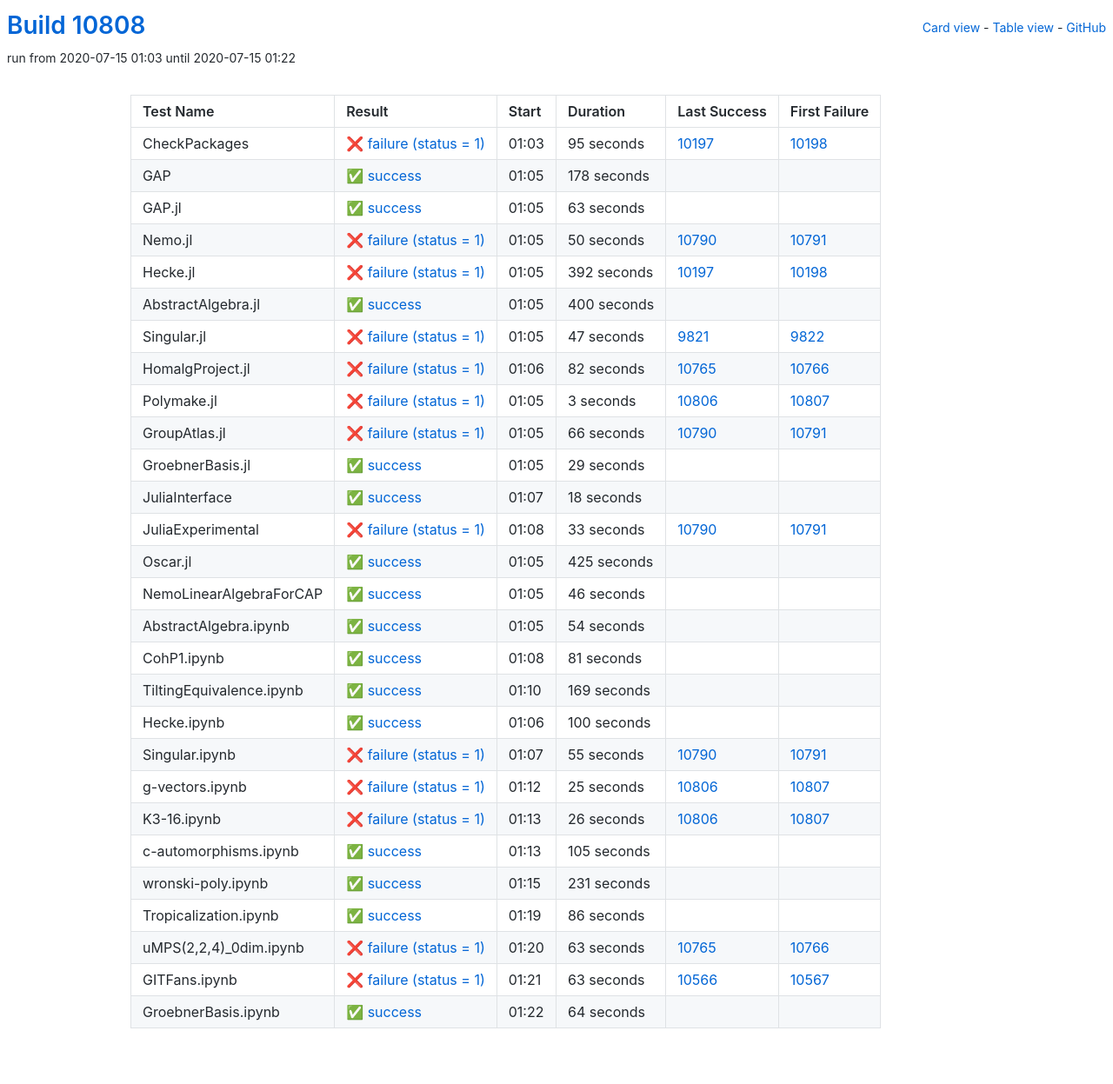
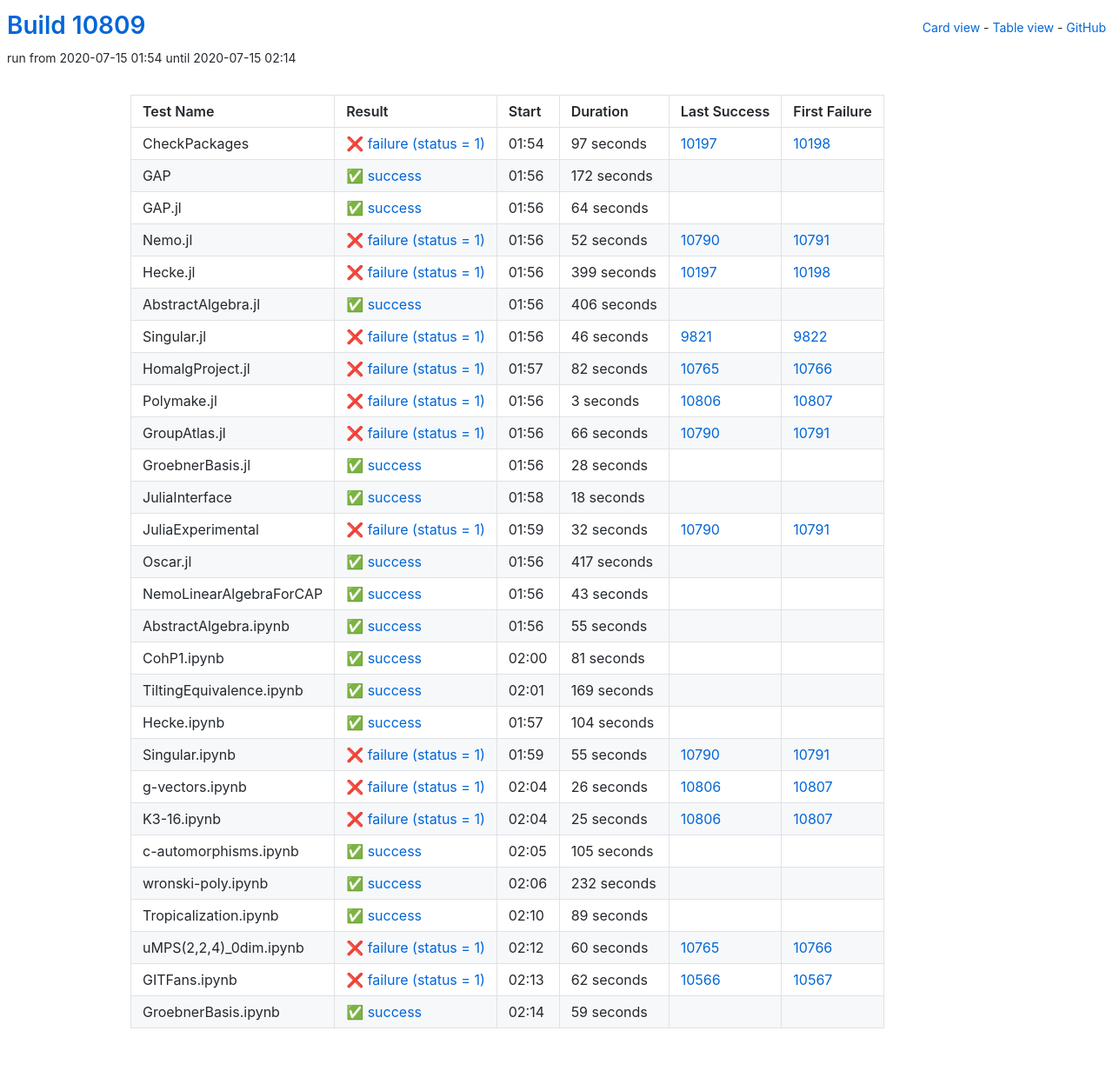
Before and after one commit to oscar-system/oscar-ci-status, a Jekyll site: the page built from table.html, in a window 1280 px wide. Shown: the whole page at 87% size. Built offline with Jekyll 4.4.1, drawn with Linux system fonts in a browser that asks for light colours.

Commit message:
Build #10809

```diff
--- a/_data/ci.yml
+++ b/_data/ci.yml
@@ -1,6 +1,6 @@
 ---
-build: 10808
-build_url: https://oscarci.mathematik.uni-kl.de/job/oscar/10808/
+build: 10809
+build_url: https://oscarci.mathematik.uni-kl.de/job/oscar/10809/
 job: oscar
 organization: oscar-system
 repo: oscar-ci-status
@@ -8,92 +8,92 @@
 tests:
 - name: CheckPackages
   id: checkpackages
-  log: https://oscarci.mathematik.uni-kl.de/job/oscar/10808/artifact/logs/build-10808/CheckPackages.log
-  start: 2020-07-15 01:03
+  log: https://oscarci.mathematik.uni-kl.de/job/oscar/10809/artifact/logs/build-10809/CheckPackages.log
+  start: 2020-07-15 01:54
   success: false
   exitcode: 1
   status: failure
-  duration: 95
+  duration: 97
   last_success: 10197
   last_success_url: https://oscarci.mathematik.uni-kl.de/job/oscar/10197/
   first_failure: 10198
   first_failure_url: https://oscarci.mathematik.uni-kl.de/job/oscar/10198/
 - name: GAP
   id: gap
-  log: https://oscarci.mathematik.uni-kl.de/job/oscar/10808/artifact/logs/build-10808/GAP.log
-  start: 2020-07-15 01:05
+  log: https://oscarci.mathematik.uni-kl.de/job/oscar/10809/artifact/logs/build-10809/GAP.log
+  start: 2020-07-15 01:56
   success: true
   exitcode: 0
   status: success
-  duration: 178
+  duration: 172
   last_success: false
   last_success_url:
   first_failure: false
   first_failure_url:
 - name: GAP.jl
   id: gap-jl
-  log: https://oscarci.mathematik.uni-kl.de/job/oscar/10808/artifact/logs/build-10808/GAP.jl.log
-  start: 2020-07-15 01:05
+  log: https://oscarci.mathematik.uni-kl.de/job/oscar/10809/artifact/logs/build-10809/GAP.jl.log
+  start: 2020-07-15 01:56
   success: true
   exitcode: 0
   status: success
-  duration: 63
+  duration: 64
   last_success: false
   last_success_url:
   first_failure: false
   first_failure_url:
 - name: Nemo.jl
   id: nemo-jl
-  log: https://oscarci.mathematik.uni-kl.de/job/oscar/10808/artifact/logs/build-10808/Nemo.jl.log
-  start: 2020-07-15 01:05
+  log: https://oscarci.mathematik.uni-kl.de/job/oscar/10809/artifact/logs/build-10809/Nemo.jl.log
+  start: 2020-07-15 01:56
   success: false
   exitcode: 1
   status: failure
-  duration: 50
+  duration: 52
   last_success: 10790
   last_success_url: https://oscarci.mathematik.uni-kl.de/job/oscar/10790/
   first_failure: 10791
   first_failure_url: https://oscarci.mathematik.uni-kl.de/job/oscar/10791/
 - name: Hecke.jl
   id: hecke-jl
-  log: https://oscarci.mathematik.uni-kl.de/job/oscar/10808/artifact/logs/build-10808/Hecke.jl.log
-  start: 2020-07-15 01:05
+  log: https://oscarci.mathematik.uni-kl.de/job/oscar/10809/artifact/logs/build-10809/Hecke.jl.log
+  start: 2020-07-15 01:56
   success: false
   exitcode: 1
   status: failure
-  duration: 392
+  duration: 399
   last_success: 10197
   last_success_url: https://oscarci.mathematik.uni-kl.de/job/oscar/10197/
   first_failure: 10198
   first_failure_url: https://oscarci.mathematik.uni-kl.de/job/oscar/10198/
 - name: AbstractAlgebra.jl
   id: abstractalgebra-jl
-  log: https://oscarci.mathematik.uni-kl.de/job/oscar/10808/artifact/logs/build-10808/AbstractAlgebra.jl.log
-  start: 2020-07-15 01:05
+  log: https://oscarci.mathematik.uni-kl.de/job/oscar/10809/artifact/logs/build-10809/AbstractAlgebra.jl.log
+  start: 2020-07-15 01:56
   success: true
   exitcode: 0
   status: success
-  duration: 400
+  duration: 406
   last_success: false
   last_success_url:
   first_failure: false
   first_failure_url:
 - name: Singular.jl
   id: singular-jl
-  log: https://oscarci.mathematik.uni-kl.de/job/oscar/10808/artifact/logs/build-10808/Singular.jl.log
-  start: 2020-07-15 01:05
+  log: https://oscarci.mathematik.uni-kl.de/job/oscar/10809/artifact/logs/build-10809/Singular.jl.log
+  start: 2020-07-15 01:56
   success: false
   exitcode: 1
   status: failure
-  duration: 47
+  duration: 46
   last_success: 9821
   last_success_url: https://oscarci.mathematik.uni-kl.de/job/oscar/9821/
   first_failure: 9822
   first_failure_url: https://oscarci.mathematik.uni-kl.de/job/oscar/9822/
 - name: HomalgProject.jl
   id: homalgproject-jl
-  log: https://oscarci.mathematik.uni-kl.de/job/oscar/10808/artifact/logs/build-10808/HomalgProject.jl.log
-  start: 2020-07-15 01:06
+  log: https://oscarci.mathematik.uni-kl.de/job/oscar/10809/artifact/logs/build-10809/HomalgProject.jl.log
+  start: 2020-07-15 01:57
   success: false
   exitcode: 1
   status: failure
@@ -104,8 +104,8 @@
   first_failure_url: https://oscarci.mathematik.uni-kl.de/job/oscar/10766/
 - name: Polymake.jl
   id: polymake-jl
-  log: https://oscarci.mathematik.uni-kl.de/job/oscar/10808/artifact/logs/build-10808/Polymake.jl.log
-  start: 2020-07-15 01:05
+  log: https://oscarci.mathematik.uni-kl.de/job/oscar/10809/artifact/logs/build-10809/Polymake.jl.log
+  start: 2020-07-15 01:56
   success: false
   exitcode: 1
   status: failure
@@ -116,8 +116,8 @@
   first_failure_url: https://oscarci.mathematik.uni-kl.de/job/oscar/10807/
 - name: GroupAtlas.jl
   id: groupatlas-jl
-  log: https://oscarci.mathematik.uni-kl.de/job/oscar/10808/artifact/logs/build-10808/GroupAtlas.jl.log
-  start: 2020-07-15 01:05
+  log: https://oscarci.mathematik.uni-kl.de/job/oscar/10809/artifact/logs/build-10809/GroupAtlas.jl.log
+  start: 2020-07-15 01:56
   success: false
   exitcode: 1
   status: failure
@@ -128,20 +128,20 @@
   first_failure_url: https://oscarci.mathematik.uni-kl.de/job/oscar/10791/
 - name: GroebnerBasis.jl
   id: groebnerbasis-jl
-  log: https://oscarci.mathematik.uni-kl.de/job/oscar/10808/artifact/logs/build-10808/GroebnerBasis.jl.log
-  start: 2020-07-15 01:05
+  log: https://oscarci.mathematik.uni-kl.de/job/oscar/10809/artifact/logs/build-10809/GroebnerBasis.jl.log
+  start: 2020-07-15 01:56
   success: true
   exitcode: 0
   status: success
-  duration: 29
+  duration: 28
   last_success: false
   last_success_url:
   first_failure: false
   first_failure_url:
 - name: JuliaInterface
   id: juliainterface
-  log: https://oscarci.mathematik.uni-kl.de/job/oscar/10808/artifact/logs/build-10808/JuliaInterface.log
-  start: 2020-07-15 01:07
+  log: https://oscarci.mathematik.uni-kl.de/job/oscar/10809/artifact/logs/build-10809/JuliaInterface.log
+  start: 2020-07-15 01:58
   success: true
   exitcode: 0
   status: success
@@ -152,56 +152,56 @@
   first_failure_url:
 - name: JuliaExperimental
   id: juliaexperimental
-  log: https://oscarci.mathematik.uni-kl.de/job/oscar/10808/artifact/logs/build-10808/JuliaExperimental.log
-  start: 2020-07-15 01:08
+  log: https://oscarci.mathematik.uni-kl.de/job/oscar/10809/artifact/logs/build-10809/JuliaExperimental.log
+  start: 2020-07-15 01:59
   success: false
   exitcode: 1
   status: failure
-  duration: 33
+  duration: 32
   last_success: 10790
   last_success_url: https://oscarci.mathematik.uni-kl.de/job/oscar/10790/
   first_failure: 10791
   first_failure_url: https://oscarci.mathematik.uni-kl.de/job/oscar/10791/
 - name: Oscar.jl
   id: oscar-jl
-  log: https://oscarci.mathematik.uni-kl.de/job/oscar/10808/artifact/logs/build-10808/Oscar.jl.log
-  start: 2020-07-15 01:05
+  log: https://oscarci.mathematik.uni-kl.de/job/oscar/10809/artifact/logs/build-10809/Oscar.jl.log
+  start: 2020-07-15 01:56
   success: true
   exitcode: 0
   status: success
-  duration: 425
+  duration: 417
   last_success: false
   last_success_url:
   first_failure: false
   first_failure_url:
 - name: NemoLinearAlgebraForCAP
   id: nemolinearalgebraforcap
-  log: https://oscarci.mathematik.uni-kl.de/job/oscar/10808/artifact/logs/build-10808/NemoLinearAlgebraForCAP.log
-  start: 2020-07-15 01:05
+  log: https://oscarci.mathematik.uni-kl.de/job/oscar/10809/artifact/logs/build-10809/NemoLinearAlgebraForCAP.log
+  start: 2020-07-15 01:56
   success: true
   exitcode: 0
   status: success
-  duration: 46
+  duration: 43
   last_success: false
   last_success_url:
   first_failure: false
   first_failure_url:
 - name: AbstractAlgebra.ipynb
   id: abstractalgebra-ipynb
-  log: https://oscarci.mathematik.uni-kl.de/job/oscar/10808/artifact/logs/build-10808/AbstractAlgebra.ipynb.log
-  start: 2020-07-15 01:05
+  log: https://oscarci.mathematik.uni-kl.de/job/oscar/10809/artifact/logs/build-10809/AbstractAlgebra.ipynb.log
+  start: 2020-07-15 01:56
   success: true
   exitcode: 0
   status: success
-  duration: 54
+  duration: 55
   last_success: false
   last_success_url:
   first_failure: false
   first_failure_url:
 - name: CohP1.ipynb
   id: cohp1-ipynb
-  log: https://oscarci.mathematik.uni-kl.de/job/oscar/10808/artifact/logs/build-10808/CohP1.ipynb.log
-  start: 2020-07-15 01:08
+  log: https://oscarci.mathematik.uni-kl.de/job/oscar/10809/artifact/logs/build-10809/CohP1.ipynb.log
+  start: 2020-07-15 02:00
   success: true
   exitcode: 0
   status: success
@@ -212,8 +212,8 @@
   first_failure_url:
 - name: TiltingEquivalence.ipynb
   id: tiltingequivalence-ipynb
-  log: https://oscarci.mathematik.uni-kl.de/job/oscar/10808/artifact/logs/build-10808/TiltingEquivalence.ipynb.log
-  start: 2020-07-15 01:10
+  log: https://oscarci.mathematik.uni-kl.de/job/oscar/10809/artifact/logs/build-10809/TiltingEquivalence.ipynb.log
+  start: 2020-07-15 02:01
   success: true
   exitcode: 0
   status: success
@@ -224,20 +224,20 @@
   first_failure_url:
 - name: Hecke.ipynb
   id: hecke-ipynb
-  log: https://oscarci.mathematik.uni-kl.de/job/oscar/10808/artifact/logs/build-10808/Hecke.ipynb.log
-  start: 2020-07-15 01:06
+  log: https://oscarci.mathematik.uni-kl.de/job/oscar/10809/artifact/logs/build-10809/Hecke.ipynb.log
+  start: 2020-07-15 01:57
   success: true
   exitcode: 0
   status: success
-  duration: 100
+  duration: 104
   last_success: false
   last_success_url:
   first_failure: false
   first_failure_url:
 - name: Singular.ipynb
   id: singular-ipynb
-  log: https://oscarci.mathematik.uni-kl.de/job/oscar/10808/artifact/logs/build-10808/Singular.ipynb.log
-  start: 2020-07-15 01:07
+  log: https://oscarci.mathematik.uni-kl.de/job/oscar/10809/artifact/logs/build-10809/Singular.ipynb.log
+  start: 2020-07-15 01:59
   success: false
   exitcode: 1
   status: failure
@@ -248,8 +248,20 @@
   first_failure_url: https://oscarci.mathematik.uni-kl.de/job/oscar/10791/
 - name: g-vectors.ipynb
   id: g-vectors-ipynb
-  log: https://oscarci.mathematik.uni-kl.de/job/oscar/10808/artifact/logs/build-10808/g-vectors.ipynb.log
-  start: 2020-07-15 01:12
+  log: https://oscarci.mathematik.uni-kl.de/job/oscar/10809/artifact/logs/build-10809/g-vectors.ipynb.log
+  start: 2020-07-15 02:04
+  success: false
+  exitcode: 1
+  status: failure
+  duration: 26
+  last_success: 10806
+  last_success_url: https://oscarci.mathematik.uni-kl.de/job/oscar/10806/
+  first_failure: 10807
+  first_failure_url: https://oscarci.mathematik.uni-kl.de/job/oscar/10807/
+- name: K3-16.ipynb
+  id: k3-16-ipynb
+  log: https://oscarci.mathematik.uni-kl.de/job/oscar/10809/artifact/logs/build-10809/K3-16.ipynb.log
+  start: 2020-07-15 02:04
   success: false
   exitcode: 1
   status: failure
@@ -258,22 +270,10 @@
   last_success_url: https://oscarci.mathematik.uni-kl.de/job/oscar/10806/
   first_failure: 10807
   first_failure_url: https://oscarci.mathematik.uni-kl.de/job/oscar/10807/
-- name: K3-16.ipynb
-  id: k3-16-ipynb
-  log: https://oscarci.mathematik.uni-kl.de/job/oscar/10808/artifact/logs/build-10808/K3-16.ipynb.log
-  start: 2020-07-15 01:13
-  success: false
-  exitcode: 1
-  status: failure
-  duration: 26
-  last_success: 10806
-  last_success_url: https://oscarci.mathematik.uni-kl.de/job/oscar/10806/
-  first_failure: 10807
-  first_failure_url: https://oscarci.mathematik.uni-kl.de/job/oscar/10807/
 - name: c-automorphisms.ipynb
   id: c-automorphisms-ipynb
-  log: https://oscarci.mathematik.uni-kl.de/job/oscar/10808/artifact/logs/build-10808/c-automorphisms.ipynb.log
-  start: 2020-07-15 01:13
+  log: https://oscarci.mathematik.uni-kl.de/job/oscar/10809/artifact/logs/build-10809/c-automorphisms.ipynb.log
+  start: 2020-07-15 02:05
   success: true
   exitcode: 0
   status: success
@@ -284,60 +284,60 @@
   first_failure_url:
 - name: wronski-poly.ipynb
   id: wronski-poly-ipynb
-  log: https://oscarci.mathematik.uni-kl.de/job/oscar/10808/artifact/logs/build-10808/wronski-poly.ipynb.log
-  start: 2020-07-15 01:15
+  log: https://oscarci.mathematik.uni-kl.de/job/oscar/10809/artifact/logs/build-10809/wronski-poly.ipynb.log
+  start: 2020-07-15 02:06
   success: true
   exitcode: 0
   status: success
-  duration: 231
+  duration: 232
   last_success: false
   last_success_url:
   first_failure: false
   first_failure_url:
 - name: Tropicalization.ipynb
   id: tropicalization-ipynb
-  log: https://oscarci.mathematik.uni-kl.de/job/oscar/10808/artifact/logs/build-10808/Tropicalization.ipynb.log
-  start: 2020-07-15 01:19
+  log: https://oscarci.mathematik.uni-kl.de/job/oscar/10809/artifact/logs/build-10809/Tropicalization.ipynb.log
+  start: 2020-07-15 02:10
   success: true
   exitcode: 0
   status: success
-  duration: 86
+  duration: 89
   last_success: false
   last_success_url:
   first_failure: false
   first_failure_url:
 - name: uMPS(2,2,4)_0dim.ipynb
   id: umps-2-2-4-0dim-ipynb
-  log: https://oscarci.mathematik.uni-kl.de/job/oscar/10808/artifact/logs/build-10808/uMPS-2-2-4-_0dim.ipynb.log
-  start: 2020-07-15 01:20
+  log: https://oscarci.mathematik.uni-kl.de/job/oscar/10809/artifact/logs/build-10809/uMPS-2-2-4-_0dim.ipynb.log
+  start: 2020-07-15 02:12
   success: false
   exitcode: 1
   status: failure
-  duration: 63
+  duration: 60
   last_success: 10765
   last_success_url: https://oscarci.mathematik.uni-kl.de/job/oscar/10765/
   first_failure: 10766
   first_failure_url: https://oscarci.mathematik.uni-kl.de/job/oscar/10766/
 - name: GITFans.ipynb
   id: gitfans-ipynb
-  log: https://oscarci.mathematik.uni-kl.de/job/oscar/10808/artifact/logs/build-10808/GITFans.ipynb.log
-  start: 2020-07-15 01:21
+  log: https://oscarci.mathematik.uni-kl.de/job/oscar/10809/artifact/logs/build-10809/GITFans.ipynb.log
+  start: 2020-07-15 02:13
   success: false
   exitcode: 1
   status: failure
-  duration: 63
+  duration: 62
   last_success: 10566
   last_success_url: https://oscarci.mathematik.uni-kl.de/job/oscar/10566/
   first_failure: 10567
   first_failure_url: https://oscarci.mathematik.uni-kl.de/job/oscar/10567/
 - name: GroebnerBasis.ipynb
   id: groebnerbasis-ipynb
-  log: https://oscarci.mathematik.uni-kl.de/job/oscar/10808/artifact/logs/build-10808/GroebnerBasis.ipynb.log
-  start: 2020-07-15 01:22
+  log: https://oscarci.mathematik.uni-kl.de/job/oscar/10809/artifact/logs/build-10809/GroebnerBasis.ipynb.log
+  start: 2020-07-15 02:14
   success: true
   exitcode: 0
   status: success
-  duration: 64
+  duration: 59
   last_success: false
   last_success_url:
   first_failure: false
```
Also changed, not shown: README.md.
